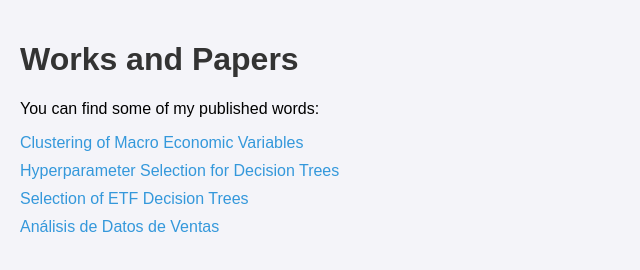
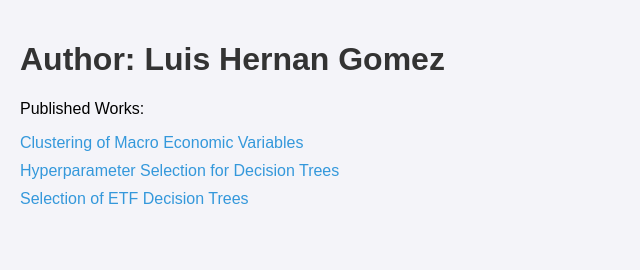
Before and after one commit to lhgomezb/Works_and_Papers, a plain HTML site: page index.html in a window 1280 px wide. Shown: the whole page, without its empty margins (0-640 px from the left). Drawn offline with Linux system fonts and the light colour scheme.

Commit message:
Edicion index.html
Edicion archivo index.html

```diff
--- a/index.html
+++ b/index.html
@@ -31,13 +31,12 @@
     </style>
 </head>
 <body>
-    <h1>Works and Papers</h1>
-    <p>You can find some of my published words:</p>
+    <h1>Author: Luis Hernan Gomez</h1>
+    <p>Published Works:</p>
     <ul>
         <li><a href="White Paper Clustering and Variable Replacement.pdf">Clustering of Macro Economic Variables</a></li>
         <li><a href="Selecting Hyperparameters for Decision Trees.pdf">Hyperparameter Selection for Decision Trees</a></li>
         <li><a href="Tree Selection.pdf">Selection of ETF Decision Trees</a></li>
-        <li><a href="trabajos/analisis_ventas.pdf">Análisis de Datos de Ventas</a></li>
     </ul>
 </body>
 </html>
```
